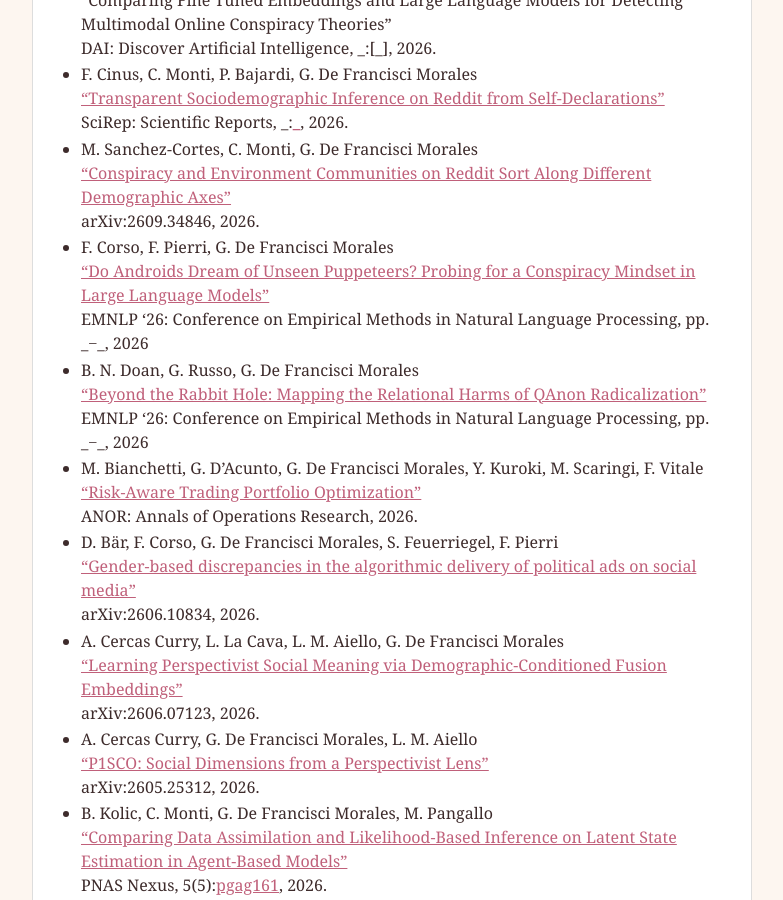
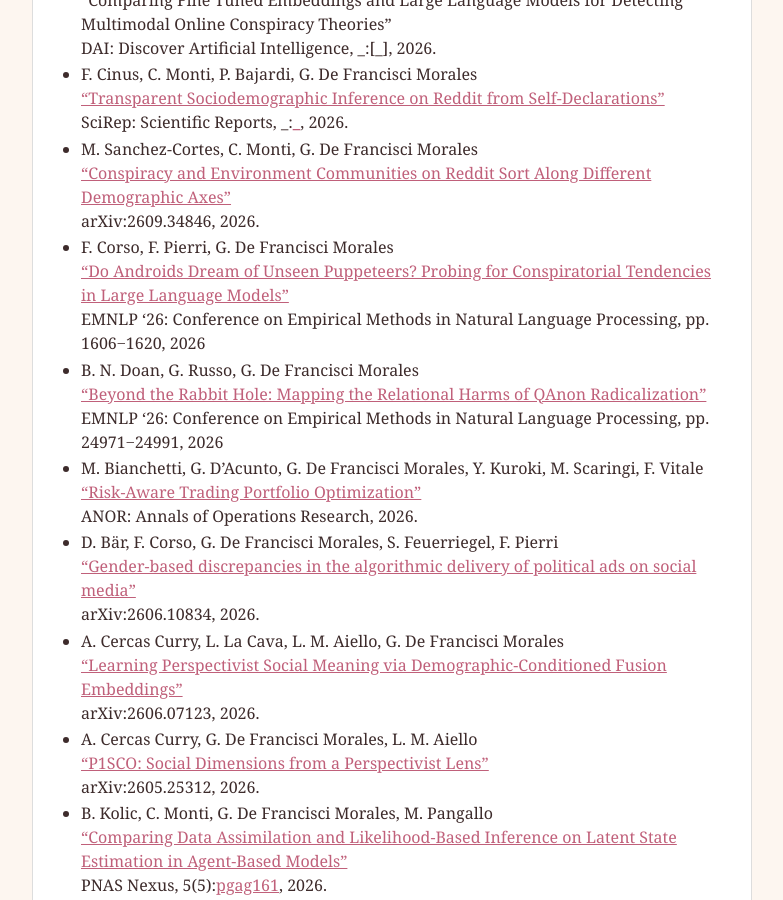
Before and after one commit to gdfm/gdfm.github.io, a Jekyll site: the page built from _pages/research.md, in a window 1280 px wide and 900 px high, scrolled down 534 px. Shown: the whole window, without its empty margins (248-1031 px from the left). Built offline with Jekyll 4.4.1, drawn with Linux system fonts in a browser that asks for light colours.

Commit message:
EMNLP 2026

```diff
--- a/_pages/research.md
+++ b/_pages/research.md
@@ -19,12 +19,12 @@ SciRep: Scientific Reports, \_:[\_](https://www.nature.com/articles/s41598-026-7
 arXiv:2609.34846, 2026.
 
 - F. Corso, F. Pierri, G. De Francisci Morales
-[“Do Androids Dream of Unseen Puppeteers? Probing for a Conspiracy Mindset in Large Language Models”](https://arxiv.org/abs/2511.03699)
-EMNLP '26: Conference on Empirical Methods in Natural Language Processing, pp. \_−\_, 2026
+[“Do Androids Dream of Unseen Puppeteers? Probing for Conspiratorial Tendencies in Large Language Models”](https://arxiv.org/abs/2511.03699)
+EMNLP '26: Conference on Empirical Methods in Natural Language Processing, pp. 1606−1620, 2026
 
 - B. N. Doan, G. Russo, G. De Francisci Morales
 [“Beyond the Rabbit Hole: Mapping the Relational Harms of QAnon Radicalization”](https://arxiv.org/abs/2601.17658)
-EMNLP '26: Conference on Empirical Methods in Natural Language Processing, pp. \_−\_, 2026
+EMNLP '26: Conference on Empirical Methods in Natural Language Processing, pp. 24971−24991, 2026
 
 - M. Bianchetti, G. D'Acunto, G. De Francisci Morales, Y. Kuroki, M. Scaringi, F. Vitale
 [“Risk-Aware Trading Portfolio Optimization”](https://arxiv.org/abs/2503.04662)
```
